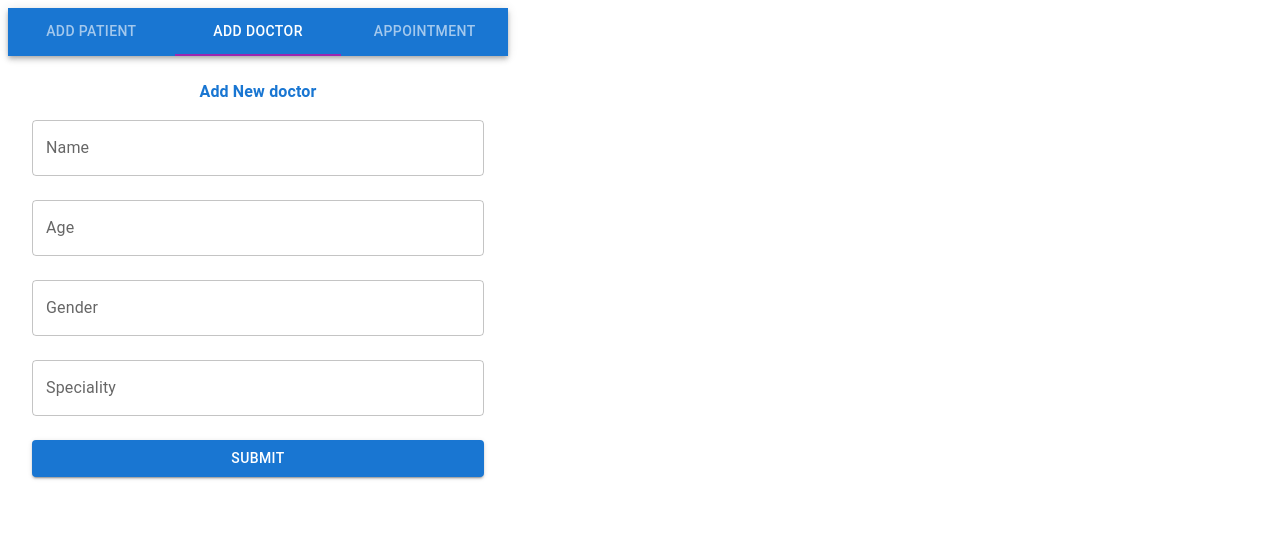
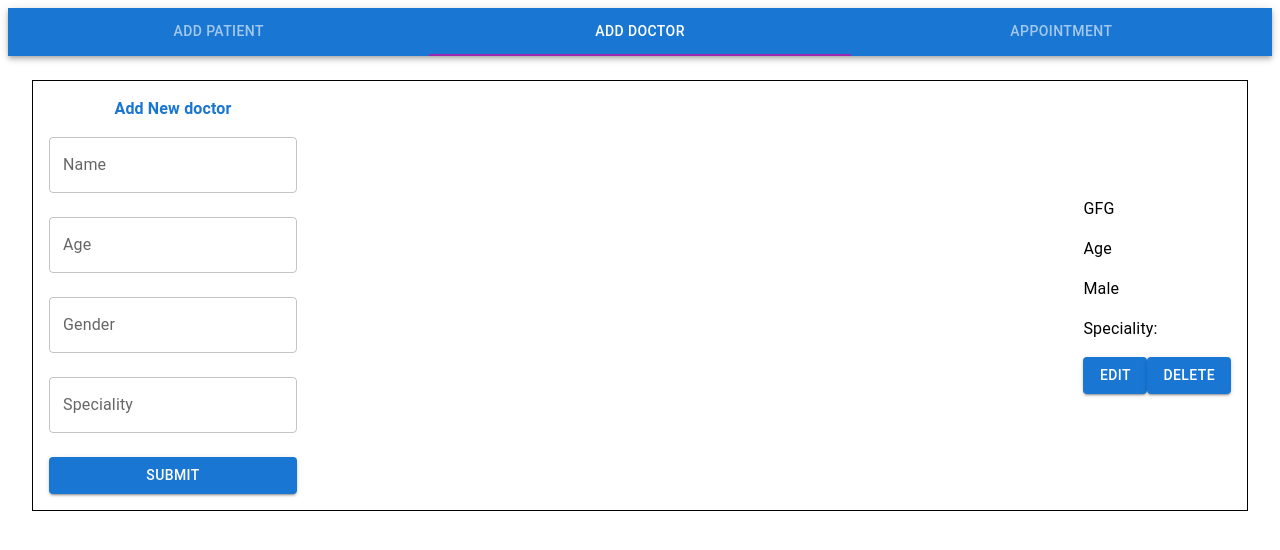
Before and after one commit to alik95997/HMS-FrontEnd, a React (Vite) app: page / in a window 1280 px wide. Both pictures are taken after a click on the tab "ADD DOCTOR". Shown: the top 550 px of the page. Built offline with nearby package versions, Linux system fonts and the light colour scheme; no server answers.

Commit message:
doctor and patient added functionality added

```diff
--- a/src/components/AddDoctor/AddDoctor.jsx
+++ b/src/components/AddDoctor/AddDoctor.jsx
@@ -5,7 +5,6 @@ import React from "react";
 import { useForm } from "react-hook-form";
 import Typography from "@mui/material/Typography";
 import Box from "@mui/material/Box";
-import axios from "axios";
 import api from "../../utils/axios";
 const AddDoctor = () => {
   const {
@@ -20,6 +19,15 @@ const AddDoctor = () => {
     console.log(response);
   };
   return (
+    <Box
+      sx={{
+        display: "flex",
+        border: "1px solid",
+        p: 2,
+        alignItems: "center",
+        justifyContent: "space-between",
+      }}
+    >
       <Box>
         <Typography
           sx={{ textAlign: "center", fontWeight: "bold", mb: 2 }}
@@ -27,7 +35,6 @@ const AddDoctor = () => {
         >
           Add New doctor
         </Typography>
-
         <form onSubmit={handleSubmit(addDoctor)}>
           <Stack gap={3}>
             <TextField
@@ -65,6 +72,22 @@ const AddDoctor = () => {
           </Stack>
         </form>
       </Box>
+      {/* Show Doctor  */}
+      <Stack gap={2}>
+        <Typography>GFG</Typography>
+        <Typography>Age</Typography>
+        <Typography>Male</Typography>
+        <Typography>Speciality:</Typography>
+        <Stack flexDirection={"row"} justifyContent={"space-between"}>
+          <Button variant="contained" onClick={() => {}}>
+            Edit
+          </Button>
+          <Button variant="contained" onClick={() => {}}>
+            Delete
+          </Button>
+        </Stack>
+      </Stack>
+    </Box>
   );
 };
 
--- a/src/components/AddPatient.jsx/AddPatient.jsx
+++ b/src/components/AddPatient.jsx/AddPatient.jsx
@@ -4,7 +4,7 @@ import Button from "@mui/material/Button";
 import Box from "@mui/material/Box";
 import React, { useEffect, useState } from "react";
 import { useForm } from "react-hook-form";
-import { Typography } from "@mui/material";
+import Typography from "@mui/material/Typography";
 import api from "../../utils/axios";
 
 const AddPatient = () => {
@@ -17,13 +17,16 @@ const AddPatient = () => {
   useEffect(() => {
     fetchPatients();
   }, []);
+
   const {
     register,
     handleSubmit,
     formState: { errors },
   } = useForm();
-  const onSubmit = (data) => {
+  const addPatient = async (data) => {
     console.log(data);
+    const response = await api.post("/patient", data);
+    console.log(response.data);
   };
   return (
     <Box
@@ -44,10 +47,10 @@ const AddPatient = () => {
         >
           Add New Patient
         </Typography>
-        <form onSubmit={handleSubmit(onSubmit)}>
+        <form onSubmit={handleSubmit(addPatient)}>
           <Stack gap={3}>
             <TextField
-              id="outlined-helperText"
+              id="outlined-basic"
               label="Name"
               variant="outlined"
               {...register("name")}
@@ -79,8 +82,12 @@ const AddPatient = () => {
         <Typography>Age:</Typography>
         <Typography>Gender:</Typography>
         <Stack flexDirection={"row"} justifyContent={"space-between"}>
-          <Button variant="contained">Edit</Button>
-          <Button variant="contained">Delete</Button>
+          <Button variant="contained" onClick={() => {}}>
+            Edit
+          </Button>
+          <Button variant="contained" onClick={() => {}}>
+            Delete
+          </Button>
         </Stack>
       </Stack>
     </Box>
--- a/src/components/Tabs/Tabs.jsx
+++ b/src/components/Tabs/Tabs.jsx
@@ -52,7 +52,7 @@ export default function FullWidthTabs() {
   };
 
   return (
-    <Box sx={{ bgcolor: "background.paper", width: 500 }}>
+    <Box sx={{ bgcolor: "background.paper", width: "100%" }}>
       <AppBar position="static">
         <Tabs
           value={value}
```
Lines whose indentation alone changed are shown as unchanged.
